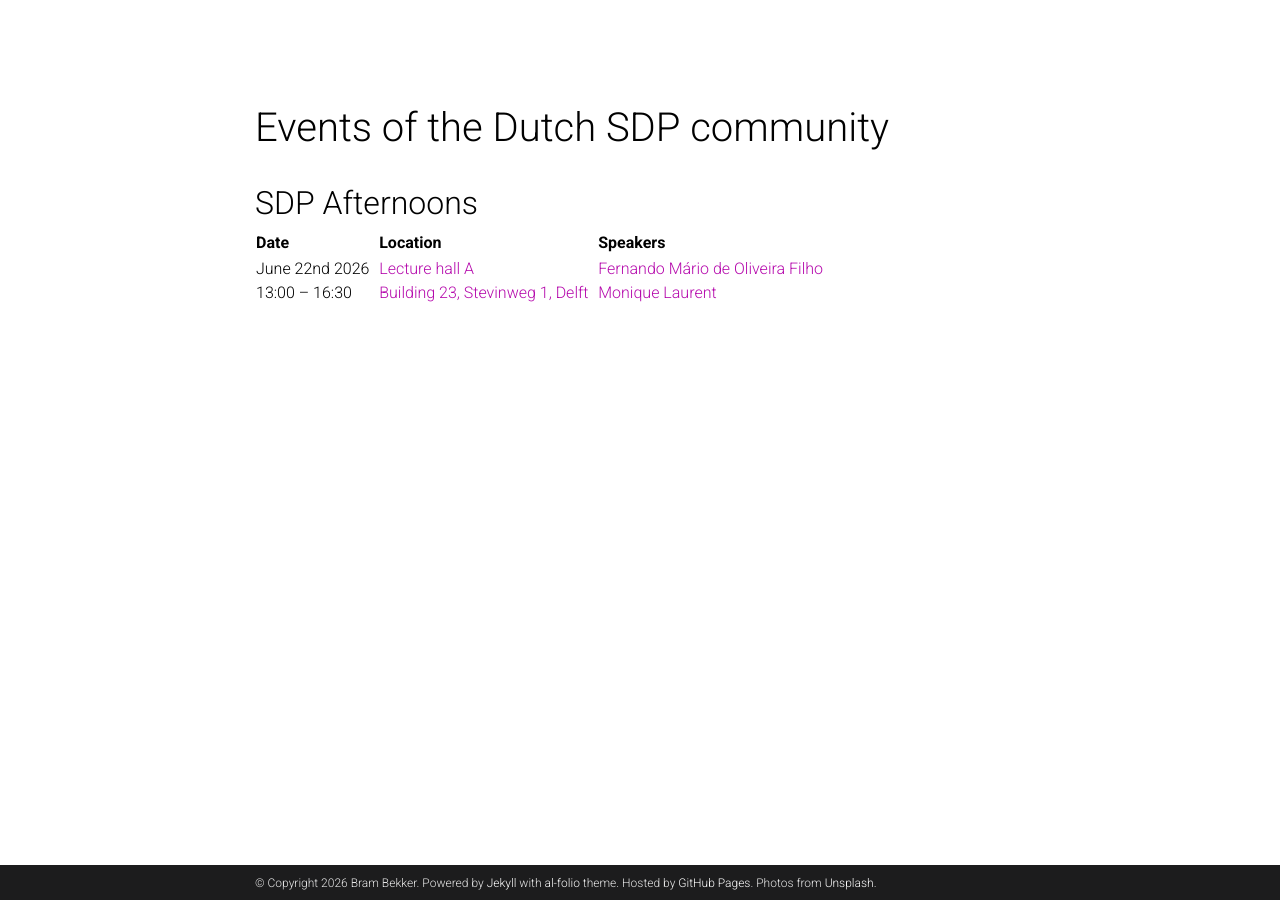
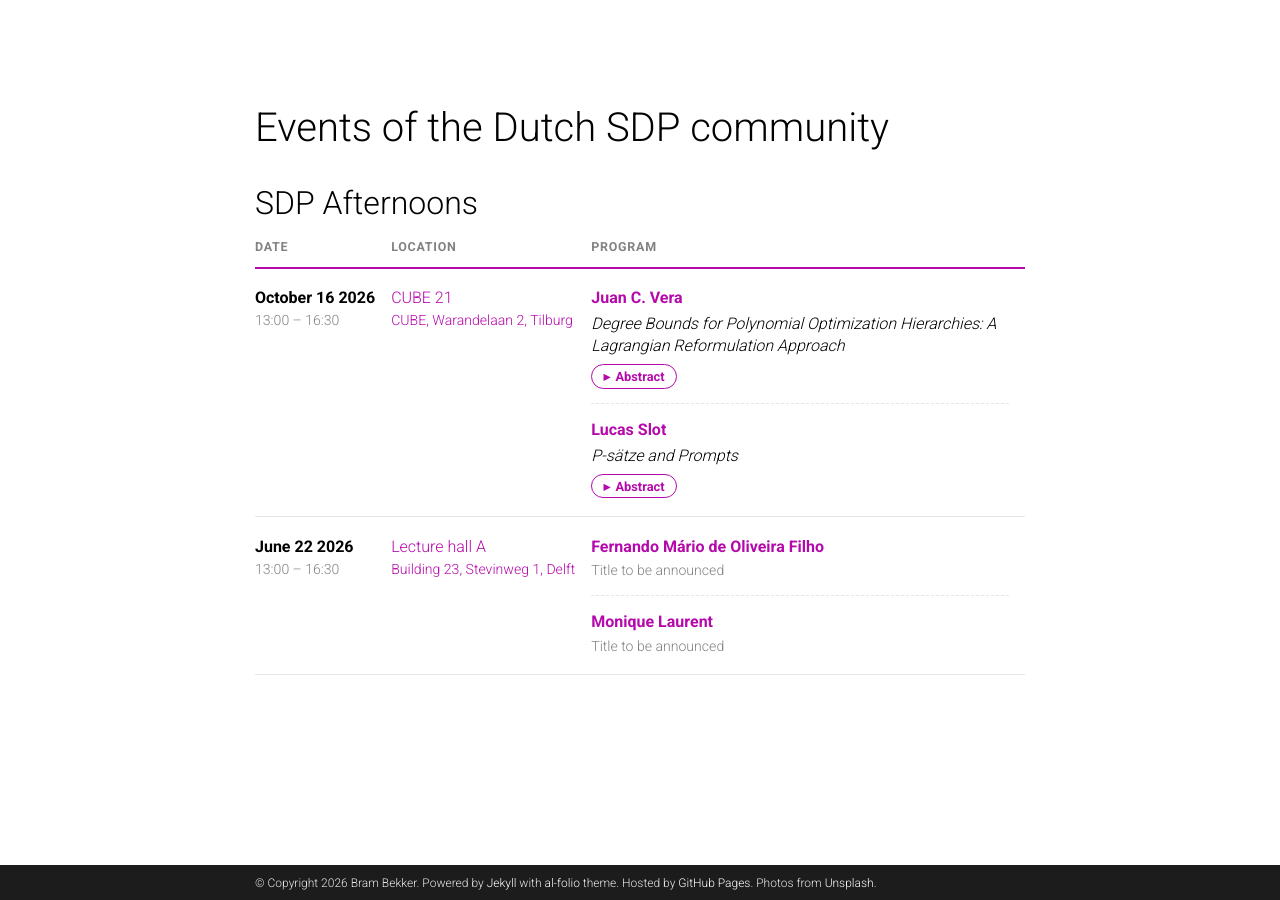
Before and after one commit to brambekker/brambekker.github.io, a Jekyll site: the page built from _pages/SDP_afternoons.md, in a window 1280 px wide. Built offline with Jekyll 4.4.1, drawn with Linux system fonts in a browser that asks for light colours; a style sheet for code colours, icons or effects is not loaded.

Commit message:
New format for table to include abstract; update information for next session

```diff
--- /dev/null
+++ b/_data/sdp_afternoons.yml
@@ -0,0 +1,44 @@
+# SDP Afternoons — one entry per event, newest at the bottom.
+#
+# Per talk, only `speaker` is required. Leave `title` or `abstract` out
+# (or empty) and the page shows "Title to be announced" / no abstract button.
+# Abstracts are Markdown, and LaTeX works the same as elsewhere on the site:
+# $$x^\top A x$$ within a sentence, or $$...$$ on its own line for display math.
+# Use `abstract: |` and indent the text to write several paragraphs.
+
+
+- date: October 16 2026
+  time: 13:00 – 16:30
+  room: CUBE 21
+  room_url: https://www.tilburguniversity.edu/nl/contact/campusplattegrond-en-gebouwen/cube
+  address: CUBE, Warandelaan 2, Tilburg
+  address_url: https://www.google.com/maps/place/CUBE/@51.5649761,5.0415569,444m/data=!3m3!1e3!4b1!5s0x47c6be088279b6f1:0x2d0833006926d00f!4m6!3m5!1s0x47c6bfb3c3f776c3:0xc9c607b67b60a737!8m2!3d51.5649728!4d5.0441318!16s%2Fg%2F11g4cl890f?entry=ttu&g_ep=EgoyMDI2MTAwNy4wIKXMDSoASAFQAw%3D%3D
+  talks:
+    - speaker: Juan C. Vera
+      url: https://www.tilburguniversity.edu/staff/j-c-veralizcano
+      title: "Degree Bounds for Polynomial Optimization Hierarchies: A Lagrangian Reformulation Approach"
+      abstract: |
+        Drawing upon strong duality results for non-convex problems, we recast polynomial optimization problems (POPs) over general compact semialgebraic sets into equivalent POPs over the hypercube. This approach extends established results for POPs over the hypercube to a broader class of POPs over compact semialgebraic sets. In particular, the analysis focuses on degree bounds for several sum-of-squares (SOS) hierarchies.
+
+        This talk is based on the works [arXiv 2410.24111](https://arxiv.org/abs/2410.24111) and [arXiv 2605.15821](https://arxiv.org/abs/2605.15821)
+    - speaker: Lucas Slot
+      url: https://www.lucasslot.com
+      title: "P-sätze and Prompts"
+      abstract: |
+        A substantial literature is devoted to proving error bounds for the moment-SOS hierarchy (or, equivalently, degree bounds for various Positivstellensätze). Recently, optimal bounds were obtained in two or three of the most studied settings by various (groups of) people prompting various AI models. These improve upon the state-of-the-art by a lot, and essentially close a line of research going back about two decades. I talk about an experimental, ongoing collaboration aimed at collecting these results and making their proofs accessible to human readers.
+
+- date: June 22 2026
+  time: 13:00 – 16:30
+  room: Lecture hall A
+  room_url: https://esviewer.tudelft.nl/space/24/
+  address: Building 23, Stevinweg 1, Delft
+  address_url: https://www.google.com/maps/place/Gebouw+23+CiTG/@51.9986022,4.3749267,163m/data=!3m1!1e3!4m15!1m8!3m7!1s0x47c5b53346c081df:0x2e04167e212eca5!2sStevinweg+1,+2628+CN+Delft!3b1!8m2!3d51.9989427!4d4.3761059!16s%2Fg%2F11wxvn42ds!3m5!1s0x47c5b5abf1268929:0x73e1a83a2da59a75!8m2!3d51.998679!4d4.3757508!16s%2Fg%2F11j7kb3nvl?entry=ttu&g_ep=EgoyMDI2MDYxMC4wIKXMDSoASAFQAw%3D%3D
+  talks:
+    - speaker: Fernando Mário de Oliveira Filho
+      url: https://diamhomes.ewi.tudelft.nl/~fmario/
+      title:
+      abstract:
+    - speaker: Monique Laurent
+      url: https://homepages.cwi.nl/~monique/
+      title:
+      abstract:
--- /dev/null
+++ b/_includes/sdp_events.html
@@ -0,0 +1,85 @@
+<style>
+  .sdp-events { width: 100%; border-collapse: collapse; margin: 1rem 0 2rem; font-size: 0.95rem; }
+  .sdp-events th {
+    text-align: left; font-weight: 600; font-size: 0.78rem; letter-spacing: 0.06em; text-transform: uppercase;
+    color: var(--global-text-color-light); padding: 0 1rem 0.6rem 0; border-bottom: 2px solid var(--global-theme-color);
+  }
+  .sdp-events td { vertical-align: top; padding: 1.1rem 1rem 1.1rem 0; border-bottom: 1px solid var(--global-divider-color); }
+  .sdp-events .sdp-date { font-weight: 600; white-space: nowrap; }
+  .sdp-events .sdp-muted { color: var(--global-text-color-light); font-size: 0.88rem; }
+  .sdp-events .sdp-when, .sdp-events .sdp-where { width: 1%; white-space: nowrap; }
+
+  .sdp-talk + .sdp-talk { margin-top: 0.9rem; padding-top: 0.9rem; border-top: 1px dashed var(--global-divider-color); }
+  .sdp-talk-speaker { font-weight: 600; }
+  .sdp-talk-time { font-variant-numeric: tabular-nums; margin-right: 0.35rem; }
+  .sdp-talk-title { display: block; margin-top: 0.15rem; font-style: italic; line-height: 1.4; }
+  .sdp-talk-title.sdp-tba { font-style: normal; color: var(--global-text-color-light); font-size: 0.88rem; }
+
+  .sdp-talk details { margin-top: 0.4rem; }
+  .sdp-talk summary {
+    display: inline-flex; align-items: center; gap: 0.35rem; cursor: pointer; list-style: none; user-select: none;
+    font-size: 0.8rem; font-weight: 600; color: var(--global-theme-color);
+    border: 1px solid var(--global-theme-color); border-radius: 999px; padding: 0.1rem 0.7rem;
+    transition: background-color 0.15s, color 0.15s;
+  }
+  .sdp-talk summary::-webkit-details-marker { display: none; }
+  .sdp-talk summary::before { content: "▸"; transition: transform 0.15s; }
+  .sdp-talk details[open] summary::before { transform: rotate(90deg); }
+  .sdp-talk summary:hover, .sdp-talk details[open] summary {
+    background: var(--global-theme-color); color: var(--global-hover-text-color);
+  }
+  .sdp-talk summary:focus-visible { outline: 2px solid var(--global-theme-color); outline-offset: 2px; }
+  .sdp-abstract {
+    margin-top: 0.6rem; padding: 0.7rem 0.9rem; font-size: 0.9rem; line-height: 1.55; text-align: justify;
+    background: var(--global-code-bg-color); border-left: 3px solid var(--global-theme-color); border-radius: 0 4px 4px 0;
+  }
+  .sdp-abstract p:first-child { margin-top: 0; }
+  .sdp-abstract p:last-child { margin-bottom: 0; }
+
+  @media (max-width: 640px) {
+    .sdp-events thead { display: none; }
+    .sdp-events, .sdp-events tbody, .sdp-events tr, .sdp-events td { display: block; width: 100%; }
+    .sdp-events tr { border-bottom: 1px solid var(--global-divider-color); padding: 1rem 0; }
+    .sdp-events td { border: 0; padding: 0.2rem 0; white-space: normal; }
+    .sdp-events .sdp-talks { padding-top: 0.7rem; }
+  }
+</style>
+
+<table class="sdp-events">
+  <thead>
+    <tr><th>Date</th><th>Location</th><th>Program</th></tr>
+  </thead>
+  <tbody>
+    {% for event in include.events %}
+    <tr>
+      <td class="sdp-when">
+        <div class="sdp-date">{{ event.date }}</div>
+        {% if event.time %}<div class="sdp-muted">{{ event.time }}</div>{% endif %}
+      </td>
+      <td class="sdp-where">
+        {% if event.room %}<div>{% if event.room_url %}<a href="{{ event.room_url }}">{{ event.room }}</a>{% else %}{{ event.room }}{% endif %}</div>{% endif %}
+        {% if event.address %}<div class="sdp-muted">{% if event.address_url %}<a href="{{ event.address_url }}">{{ event.address }}</a>{% else %}{{ event.address }}{% endif %}</div>{% endif %}
+      </td>
+      <td class="sdp-talks">
+        {% for talk in event.talks %}
+        <div class="sdp-talk">
+          {% if talk.time %}<span class="sdp-talk-time sdp-muted">{{ talk.time }}</span>{% endif %}
+          <span class="sdp-talk-speaker">{% if talk.url %}<a href="{{ talk.url }}">{{ talk.speaker }}</a>{% else %}{{ talk.speaker }}{% endif %}</span>
+          {% if talk.title and talk.title != "" %}
+          <span class="sdp-talk-title">{{ talk.title }}</span>
+          {% else %}
+          <span class="sdp-talk-title sdp-tba">Title to be announced</span>
+          {% endif %}
+          {% if talk.abstract and talk.abstract != "" %}
+          <details>
+            <summary>Abstract</summary>
+            <div class="sdp-abstract">{{ talk.abstract | markdownify }}</div>
+          </details>
+          {% endif %}
+        </div>
+        {% endfor %}
+      </td>
+    </tr>
+    {% endfor %}
+  </tbody>
+</table>
--- a/_pages/SDP_afternoons.md
+++ b/_pages/SDP_afternoons.md
@@ -8,6 +8,5 @@ horizontal: false
 
 ## SDP Afternoons
 
-| Date                  | Location                                       | Speakers                         |
-|-----------------------|------------------------------------------------|----------------------------------|
-| June 22nd 2026 &nbsp; <br> 13:00 -- 16:30 &nbsp;   | [Lecture hall A](https://esviewer.tudelft.nl/space/24/) &nbsp; <br> [Building 23, Stevinweg 1, Delft](https://www.google.com/maps/place/Gebouw+23+CiTG/@51.9986022,4.3749267,163m/data=!3m1!1e3!4m15!1m8!3m7!1s0x47c5b53346c081df:0x2e04167e212eca5!2sStevinweg+1,+2628+CN+Delft!3b1!8m2!3d51.9989427!4d4.3761059!16s%2Fg%2F11wxvn42ds!3m5!1s0x47c5b5abf1268929:0x73e1a83a2da59a75!8m2!3d51.998679!4d4.3757508!16s%2Fg%2F11j7kb3nvl?entry=ttu&g_ep=EgoyMDI2MDYxMC4wIKXMDSoASAFQAw%3D%3D) &nbsp;     | [Fernando Mário de Oliveira Filho](https://diamhomes.ewi.tudelft.nl/~fmario/) &nbsp; <br> [Monique Laurent](https://homepages.cwi.nl/~monique/) &nbsp; |
+<!-- Edit the events, talk titles and abstracts in _data/sdp_afternoons.yml -->
+{% include sdp_events.html events=site.data.sdp_afternoons %}
```
